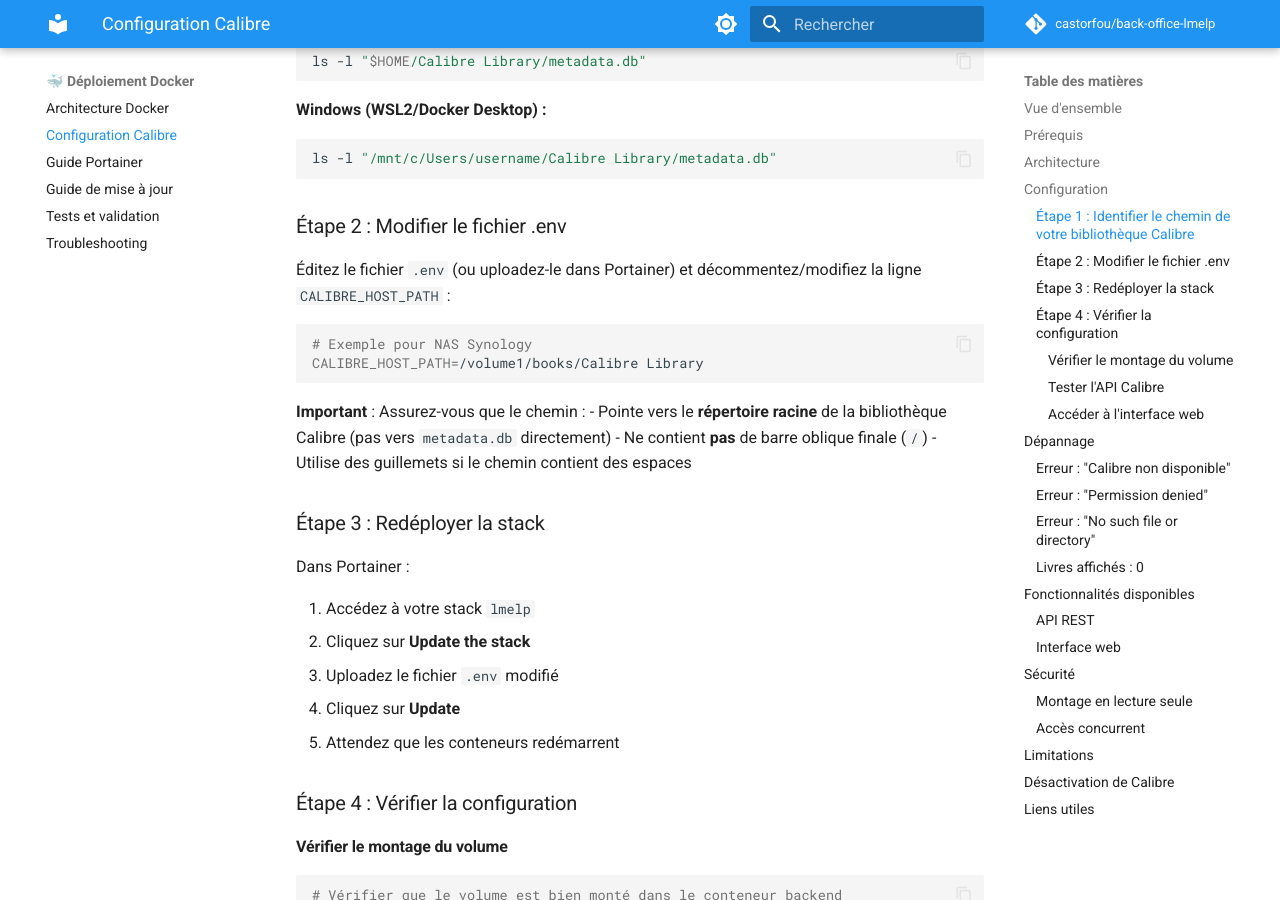
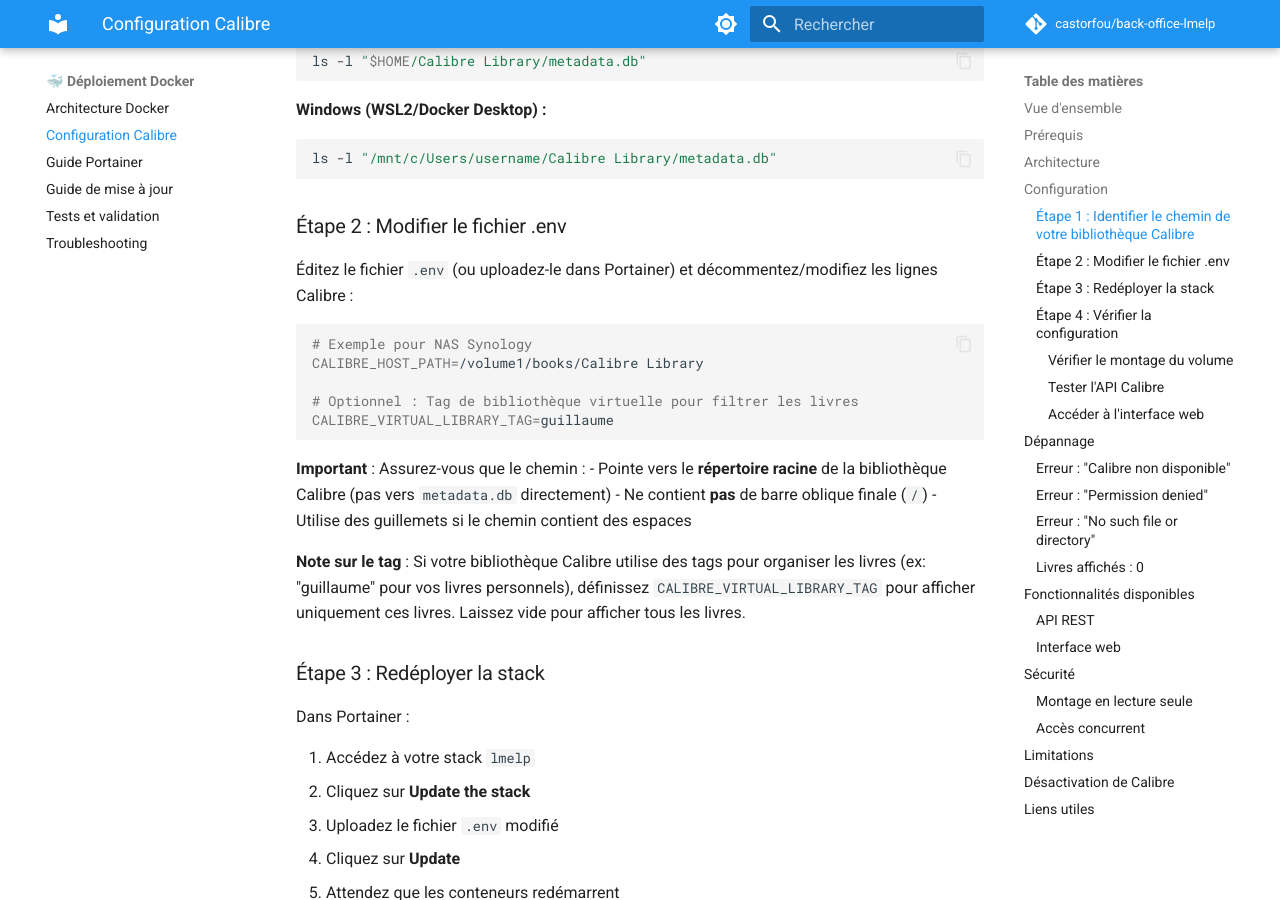
Before and after one commit to castorfou/back-office-lmelp, an MkDocs documentation site: the page built from docs/deployment/calibre-setup.md, in a window 1280 px wide and 900 px high, scrolled down 1463 px. Built offline with MkDocs 1.6.1 and Material for MkDocs 9.7.7, drawn with Linux system fonts in a browser that asks for light colours; comment, search, counter and statistics services are not loaded; some of the changed text lies outside the part shown.

Commit message:
feat(docker): add CALIBRE_VIRTUAL_LIBRARY_TAG environment variable
Add support for Calibre virtual library filtering using tags.
This allows users to display only books with a specific tag
(e.g., "guillaume" for personal books).

Changes:
- Add CALIBRE_VIRTUAL_LIBRARY_TAG to .env.template with examples
- Add CALIBRE_VIRTUAL_LIBRARY_TAG to docker-compose.yml environment
- Update calibre-setup.md documentation with tag configuration steps
- Update troubleshooting section with tag-related guidance

Example configuration:
CALIBRE_HOST_PATH=/volume1/books/Calibre Library
CALIBRE_VIRTUAL_LIBRARY_TAG=guillaume

🤖 Generated with [Claude Code](https://claude.com/claude-code)

Co-Authored-By: Claude <noreply@anthropic.com>

````diff
--- a/docs/deployment/calibre-setup.md
+++ b/docs/deployment/calibre-setup.md
@@ -66,17 +66,22 @@ ls -l "/mnt/c/Users/username/Calibre Library/metadata.db"
 
 ### Étape 2 : Modifier le fichier .env
 
-Éditez le fichier `.env` (ou uploadez-le dans Portainer) et décommentez/modifiez la ligne `CALIBRE_HOST_PATH` :
+Éditez le fichier `.env` (ou uploadez-le dans Portainer) et décommentez/modifiez les lignes Calibre :
 
 ```bash
 # Exemple pour NAS Synology
 CALIBRE_HOST_PATH=/volume1/books/Calibre Library
+
+# Optionnel : Tag de bibliothèque virtuelle pour filtrer les livres
+CALIBRE_VIRTUAL_LIBRARY_TAG=guillaume
 ```
 
 **Important** : Assurez-vous que le chemin :
 - Pointe vers le **répertoire racine** de la bibliothèque Calibre (pas vers `metadata.db` directement)
 - Ne contient **pas** de barre oblique finale (`/`)
 - Utilise des guillemets si le chemin contient des espaces
+
+**Note sur le tag** : Si votre bibliothèque Calibre utilise des tags pour organiser les livres (ex: "guillaume" pour vos livres personnels), définissez `CALIBRE_VIRTUAL_LIBRARY_TAG` pour afficher uniquement ces livres. Laissez vide pour afficher tous les livres.
 
 ### Étape 3 : Redéployer la stack
 
@@ -189,8 +194,9 @@ chmod +r "/volume1/books/Calibre Library/"
 
 1. **Tag de bibliothèque virtuelle non configuré** :
    - Si votre bibliothèque Calibre utilise des tags pour filtrer (ex: tag "guillaume")
-   - Vérifiez la configuration dans `src/back_office_lmelp/services/calibre_service.py`
-   - Le tag de filtre est défini par la variable d'environnement `CALIBRE_VIRTUAL_LIBRARY_TAG`
+   - Définissez la variable d'environnement `CALIBRE_VIRTUAL_LIBRARY_TAG` dans le fichier `.env`
+   - Exemple : `CALIBRE_VIRTUAL_LIBRARY_TAG=guillaume`
+   - Redéployez la stack après modification
 
 2. **Base de données vide** :
    - Vérifiez que votre bibliothèque Calibre contient bien des livres :
````
Also changed, not shown: 2 other files.
